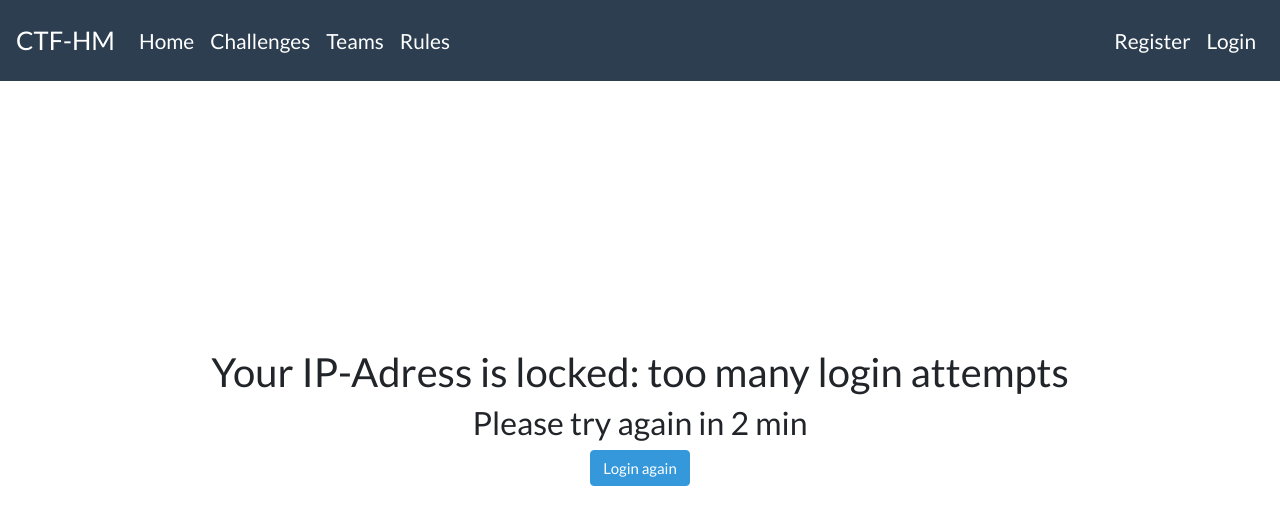
After one commit to emirbasal/ctf-hm, a Django app: template ctf/users/templates/users/lockout.html in a window 1280 px wide. The commit adds this page. Shown: the top 525 px of the page. Run offline with Django 3.2, Linux system fonts and the light colour scheme; the template is opened without the code that fills it, so the values that code supplies are empty; some libraries are stand-ins or nearby versions.

Commit message:
Added security measurements against brute forcing

```diff
--- /dev/null
+++ b/ctf/users/templates/users/lockout.html
@@ -0,0 +1,11 @@
+{% extends 'challenges/base.html'%}
+{% block content %}
+    <div align="center" style="margin-top:25%">
+        <h2>Your IP-Adress is locked: too many login attempts</h2>
+<!--        <h2>Your IP-Adress has been locked out due to more than 5 login attempts</h2>-->
+        <h3>Please try again in 2 min</h3>
+        <a href="{% url 'login' %}">
+            <button class="btn btn-info" type="submit">Login again</button>
+        </a>
+    </div>
+{% endblock %}
--- a/ctf/users/templates/users/login.html
+++ b/ctf/users/templates/users/login.html
@@ -5,6 +5,9 @@
         {% csrf_token %}
         <fieldset>
             <legend class="border-bottom-mb-4">Log in</legend>
+            {% if form.errors %}
+                <div class="alert alert-warning" align="center">Please note that you only have 4 more login attempts</div>
+            {% endif %}
             {{ form | crispy }}
         </fieldset>
         <div class="form-group">
@@ -13,7 +16,7 @@
                     <button class="btn btn-info" type="submit">Anmelden</button>
                 </div>
                 <div class="col" align="right">
-                    <p><small>Don't have an account? <a href="{% url 'register'%}"> Sign up</a></small></p>
+                    <p>Don't have an account? <a href="{% url 'register'%}"> Sign up</a></></p>
                 </div>
             </div>
         </div>
```
Also changed, not shown: ctf/ctf/settings.py (+12 -1 lines).
